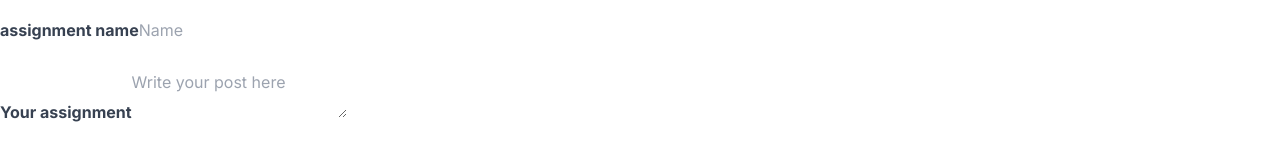
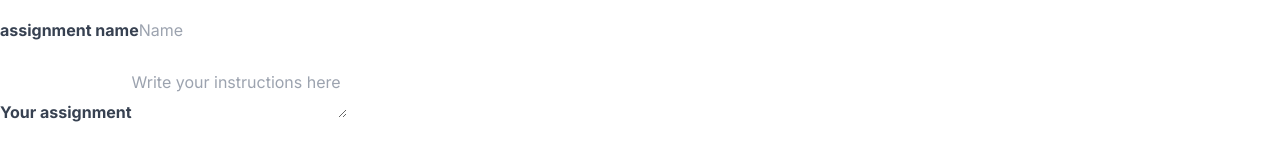
Before and after one commit to edv-rd/students, a Next.js app: page /create-assignment in a window 1280 px wide. Shown: the part 155-305 px from the top of the page. Built offline with nearby package versions, Linux system fonts and the light colour scheme.

Commit message:
trying to do fetch things

```diff
--- a/app/api/assignments/index.tsx
+++ b/app/api/entries/index.tsx
@@ -1,6 +1,6 @@
 import { NextApiRequest, NextApiResponse } from "next";
 import { connectToDB } from "@/utils/database";
-import Assignment from "@/models/assignments";
+import Entry from "@/models/entries";
 
 export default async function handler(
   req: NextApiRequest,
@@ -10,23 +10,25 @@ export default async function handler(
 
   await connectToDB();
 
+  console.log(req);
+
   switch (method) {
     case "GET":
       try {
-        const assignments = await Assignment.find(
+        const entries = await Entry.find(
           {}
         ); /* find all the data in our database */
-        res.status(200).json({ success: true, data: assignments });
+        res.status(200).json({ success: true, data: entries });
       } catch (error) {
         res.status(400).json({ success: false });
       }
       break;
     case "POST":
       try {
-        const assignment = await Assignment.create(
+        const entry = await Entry.create(
           req.body
         ); /* create a new model in the database */
-        res.status(201).json({ success: true, data: assignment });
+        res.status(201).json({ success: true, data: entry });
       } catch (error) {
         res.status(400).json({ success: false });
       }
--- a/app/create-assignment/page.tsx
+++ b/app/create-assignment/page.tsx
@@ -1,18 +1,39 @@
 "use client";
 
+import { useState } from "react";
+import { useRouter } from "next/navigation";
+
 import Form from "@components/Form";
-import { connectToDB } from "@utils/database";
-
-const createAssignment = async (data: Object) => {
-  await connectToDB();
-  console.log("Creating assignment...");
-};
 
 function CreateAssignment() {
+  const [submitting, setSubmitting] = useState(false);
+  const router = useRouter();
+
+  const createAssignment = async (data: Object) => {
+    setSubmitting(true);
+
+    console.log("Creating assignment...");
+    try {
+      const response = await fetch("/api/entries", {
+        method: "POST",
+        body: JSON.stringify({
+          data: data,
+        }),
+      });
+
+      if (response.ok) {
+        router.push("/");
+      }
+    } catch (error) {
+      console.log(error);
+    } finally {
+      setSubmitting(false);
+    }
+  };
   return (
     <Form
       type="assignment"
-      submitting={false}
+      submitting={submitting}
       handleSubmit={createAssignment}
     />
   );
--- a/app/list-assignments/page.tsx
+++ b/app/list-assignments/page.tsx
@@ -1,12 +1,12 @@
 import { connectToDB } from "@/utils/database";
-import Assignment, { Assignments } from "@/models/assignments";
+import Entry, { Entries } from "@models/entries";
 
 type Props = {
-  assignments: Assignments[];
+  assignments: Entries[];
 };
 
 export declare interface IGetAssignments {
-  (assignments: Assignments[]): Promise<Assignments[]>;
+  (assignments: Entries[]): Promise<Entries[]>;
 }
 
 async function ListAssignments() {
@@ -30,7 +30,7 @@ async function ListAssignments() {
 
 const getAssignments = async () => {
   await connectToDB();
-  let assignments = await Assignment.find({});
+  let assignments = await Entry.find({});
   return assignments;
 };
 
--- a/components/Form.tsx
+++ b/components/Form.tsx
@@ -5,9 +5,8 @@ import { useState, ChangeEvent, useEffect } from "react";
 
 export declare interface FormData {
   name?: string;
-  assignment_instructions?: string;
-  user_name?: string;
-  user_email?: string;
+  instructions?: string;
+  email?: string;
   // Add other properties as needed
 }
 
@@ -65,10 +64,10 @@ function Form({ type, submitting, handleSubmit }: FormProps) {
             </span>
 
             <textarea
-              value={formData["assignment_instructions"] || ""}
-              name="assignment_instructions"
+              value={formData["instructions"] || ""}
+              name="instructions"
               onChange={handleChange}
-              placeholder="Write your post here"
+              placeholder="Write your instructions here"
               required
               className=""
             />
@@ -81,8 +80,8 @@ function Form({ type, submitting, handleSubmit }: FormProps) {
               User email
             </span>
             <input
-              value={formData["user_email"] || ""}
-              name="user_email"
+              value={formData["email"] || ""}
+              name="email"
               onChange={handleChange}
               type="text"
               placeholder="User email"
```
Also changed, not shown: models/entries.tsx (renamed from models/assignments.tsx, +8 -8 lines).
